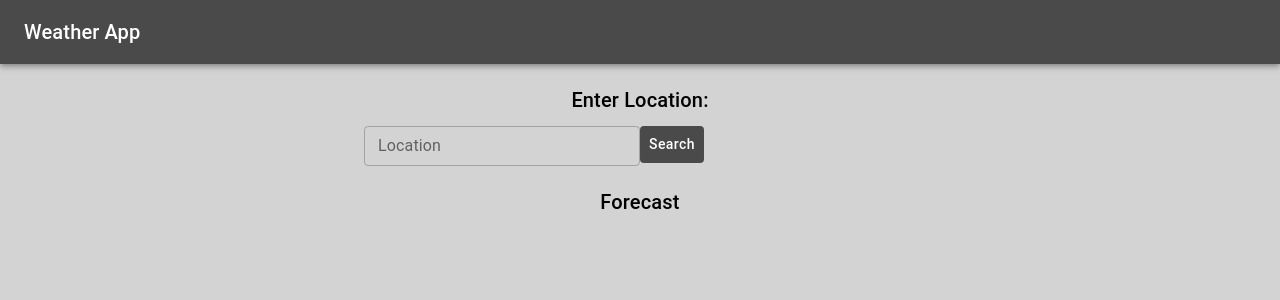
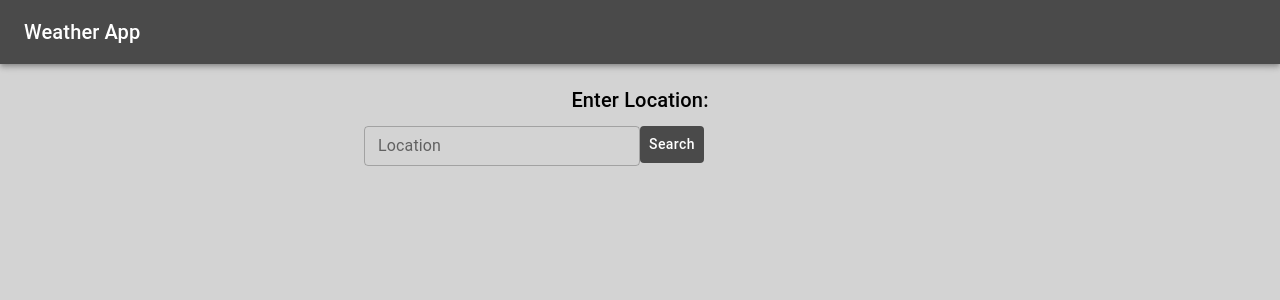
Before and after one commit to nathanjnile/weather-app, a React (Create React App) app: page / in a window 1280 px wide. Shown: the top 300 px of the page. Built offline with nearby package versions, Linux system fonts and the light colour scheme; no server answers.

Commit message:
Connected and showing data from the api

```diff
--- a/src/components/Mainbody/WeatherForecast/WeatherForecast.js
+++ b/src/components/Mainbody/WeatherForecast/WeatherForecast.js
@@ -1,14 +1,31 @@
 import React from 'react';
+import { connect } from "react-redux";
+import PropTypes from "prop-types";
 import { Typography } from '@material-ui/core';
+import * as actions from "../../../store/actions/index";
 
-const WeatherForecast = () => {
+const WeatherForecast = (props) => {
+  const { weather } = props;
+
   return (
         <div>
             <Typography variant="h6" style={{display: "flex", justifyContent: "center", alignItems: "center", marginTop: 20}}>
-            Forecast
+            {weather.weatherStatus ? `In ${weather.location} it is ${weather.description}` : null}
             </Typography>
         </div>
   );
 }
 
-export default WeatherForecast;
+const mapStateToProps = state => {
+  return {
+    weather: state.weather.weather
+  };
+}
+
+const mapDispatchToProps = dispatch => {
+  return {
+      // onWeatherAdded: () => dispatch(actions.addWeather()),
+  }
+}
+
+export default connect(mapStateToProps, mapDispatchToProps)(WeatherForecast);
--- a/src/store/actions/weather.js
+++ b/src/store/actions/weather.js
@@ -1,11 +1,21 @@
 import * as actionTypes from "./actionTypes";
-// import axios from "axios";
+import axios from "axios";
+import {APIKEY} from "../../config";
 
 export const addWeather = (weatherLocation) => {
     return (dispatch) => {
+        axios.get(`https://api.weatherbit.io/v2.0/forecast/daily?city=${weatherLocation}&key=${APIKEY}`)
+        .then(response => {
+            console.log(response)
+            if(response.status === 204) {
+                console.log("Invalid search, please try again")
+            }
             dispatch({
                 type: actionTypes.ADD_WEATHER,
-                payload: weatherLocation
+                payload: response.data
             });
+        }).catch(err => {
+        console.log(err)
+        });
         }
 }
--- a/src/store/reducers/weather.js
+++ b/src/store/reducers/weather.js
@@ -1,13 +1,32 @@
 import * as actionType from "../actions/actionTypes";
 
 const initialState = {
-  weather : {}
+  weather : {
+    weatherStatus: false,
+    location: "",
+    country: "",
+    temperature: null,
+    description: "",
+    precipitation : null,
+    date: ""
+  }
+
 }
 
 const addWeather = (state, action) => {
-    return {
-      ...state,
+  const { payload } = action;
+
+  return {
+    ...state,
+    weather: {
+      ...state.weather,
+      weatherStatus: true,
+      location: payload.city_name,
+      temperature: payload.data[0].high_temp,
+      description: payload.data[0].weather.description,
+      date: payload.data[0].datetime
     }
+  }
 }
 
 
```
